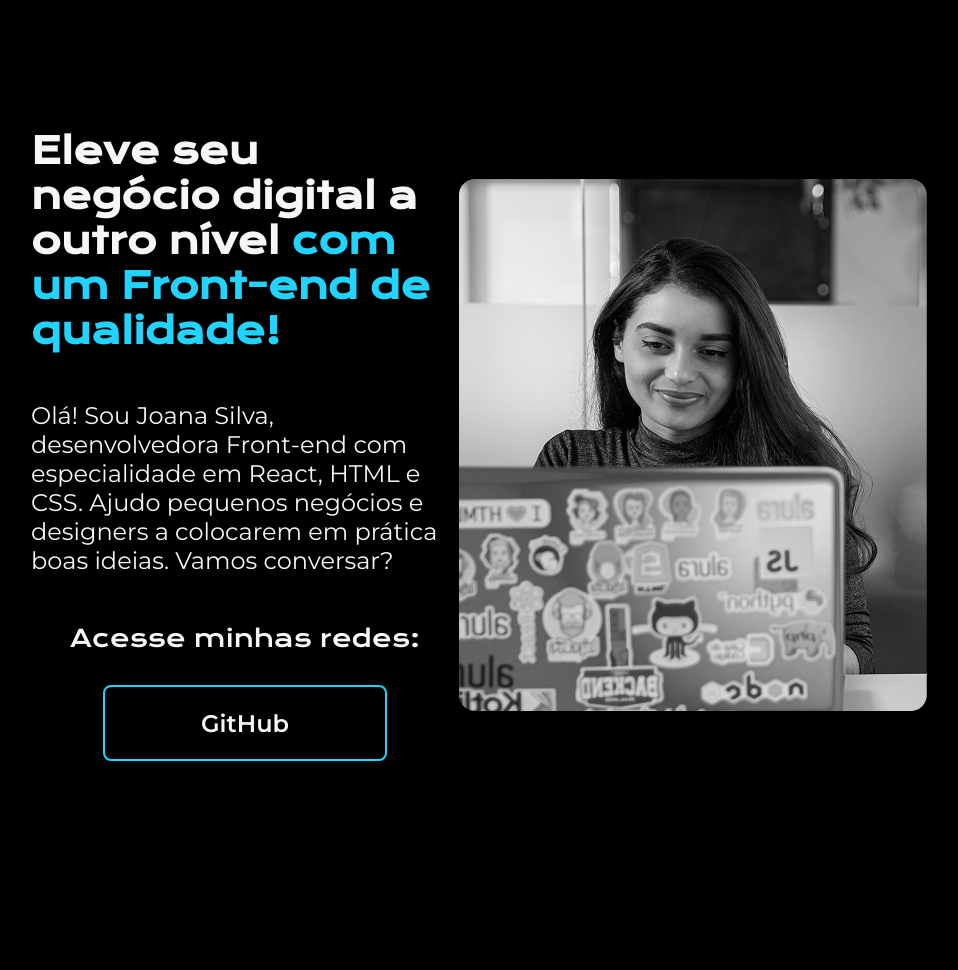
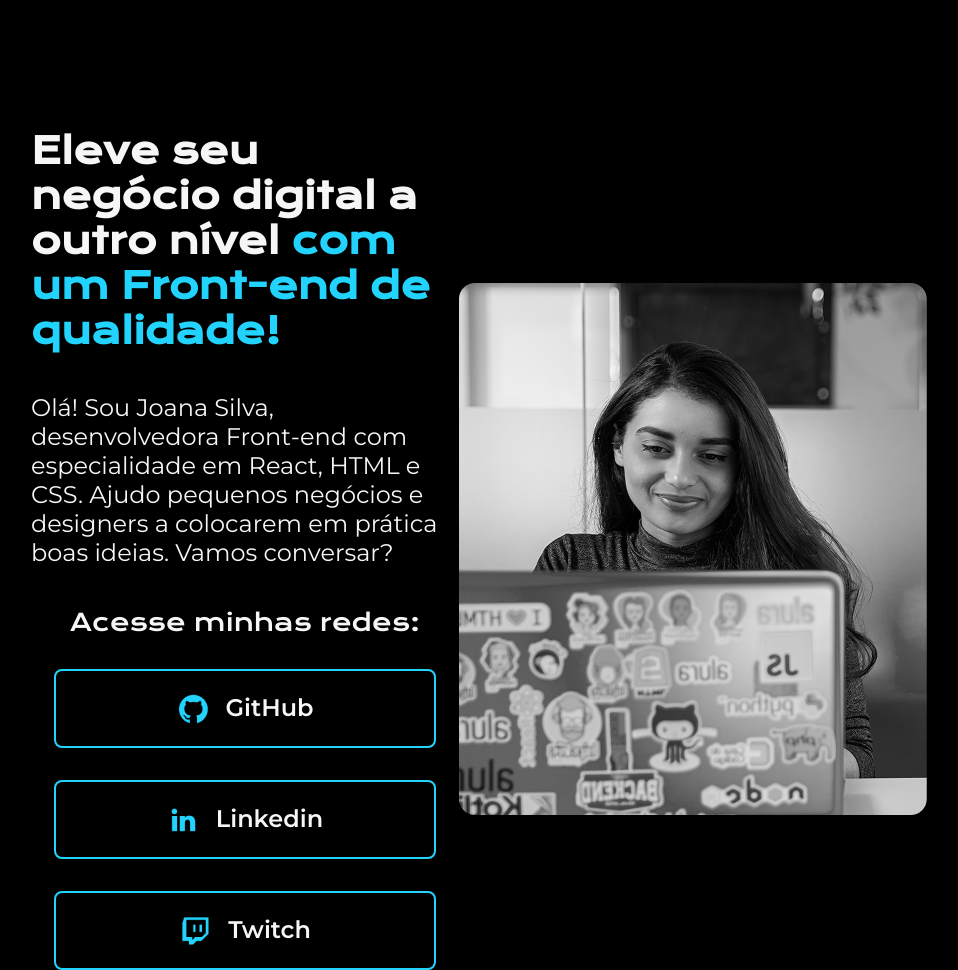
Before and after one commit to lndsilva/projeto_portfolio_pos_fs, a plain HTML site: page index.html in a window 1280 px wide. Shown: the whole page, without its empty margins (161-1119 px from the left). Before the commit the page ends 928 px from the top, so only its background shows below. Drawn offline with nearby package versions, Linux system fonts and the light colour scheme.

Commit message:
trabalhando com eventos

```diff
--- a/index.html
+++ b/index.html
@@ -22,7 +22,16 @@
             <div class="apresentacao__links">
                 <h2 class="apresentacao__links__subtitulo">Acesse minhas redes:</h2>
                 <a class="apresentacao__links__link" href="https://github.com/">
+                    <img src="assets/github.png" alt="Página do github">
                     GitHub
+                </a>
+                <a class="apresentacao__links__link" href="https://br.linkedin.com/">
+                    <img src="assets/linkedin.png" alt="Página do linkedin">
+                    Linkedin
+                </a>
+                <a class="apresentacao__links__link" href="https://www.twitch.tv/">
+                    <img src="assets/twitch.png" alt="Página da twitch">
+                    Twitch
                 </a>
 
             </div>
--- a/style.css
+++ b/style.css
@@ -27,7 +27,7 @@ body {
     width: 615px;
     display: flex;
     flex-direction: column;
-    gap: 48px;
+    gap: 40px;
 }
 
 .apresentacao__conteudo__titulo {
@@ -48,9 +48,19 @@ body {
     gap: 32px;
 }
 
+.apresentacao__links__subtitulo {
+    font-family: "Krona One", sans-serif;
+    font-weight: 400;
+    font-size: 24px;
+}
+
 .apresentacao__links__link {
     /* background-color: #22D4FD; */
-    width: 280px;
+    display: flex;
+    justify-content: center;
+    gap: 16px;
+    border: 2px solid #22D4FD;
+    width: 378px;
     text-align: center;
     border-radius: 8px;
     font-size: 24px;
@@ -59,11 +69,8 @@ body {
     text-decoration: none;
     color: #F6F6F6;
     font-family: "Montserrat", sans-serif;
-    border: 2px solid #22D4FD;
 }
 
-.apresentacao__links__subtitulo {
-   font-family: "Krona One", sans-serif;
-   font-weight: 400;
-   font-size: 24px;
+.apresentacao__links__link:hover {
+    background-color: #272727;
 }
```
